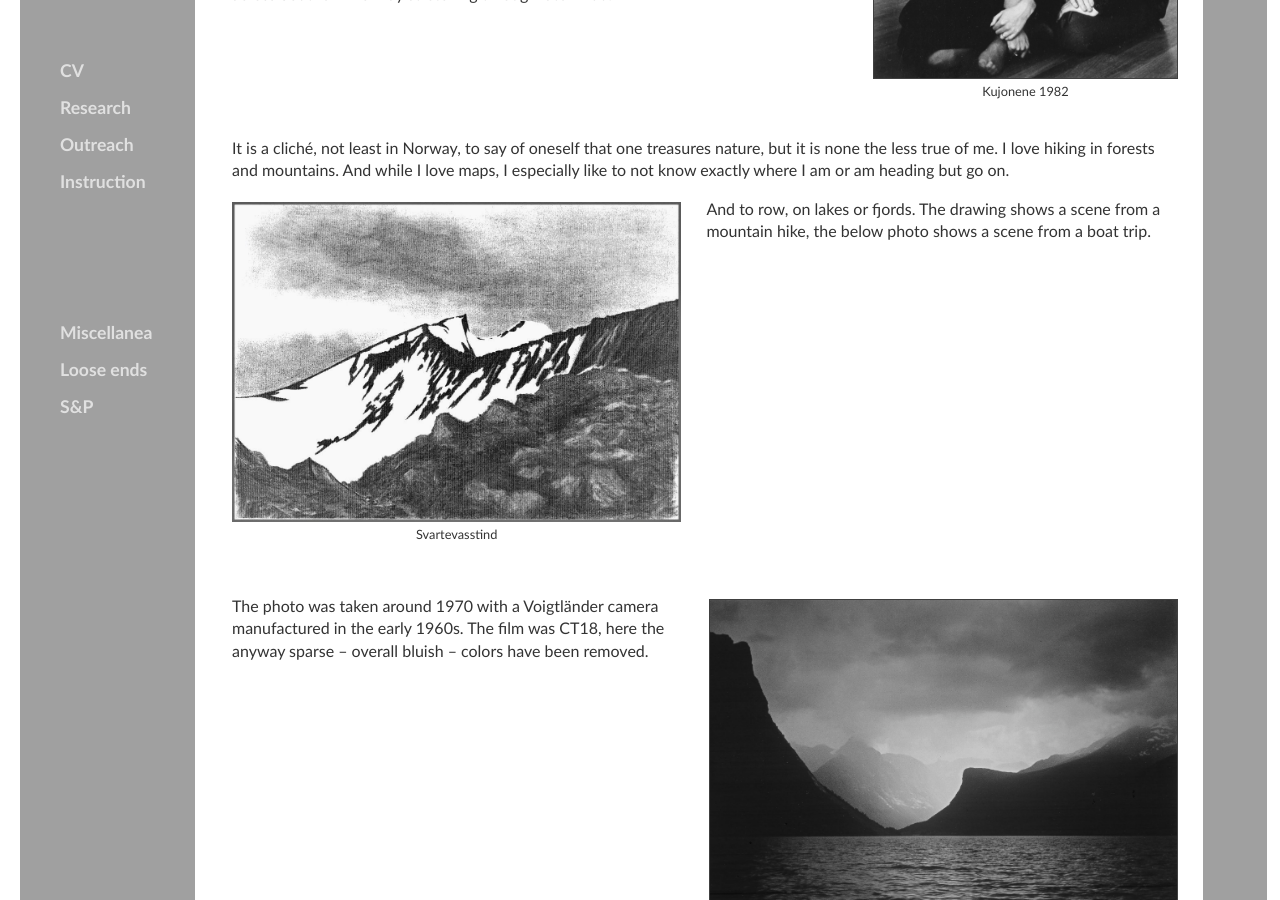
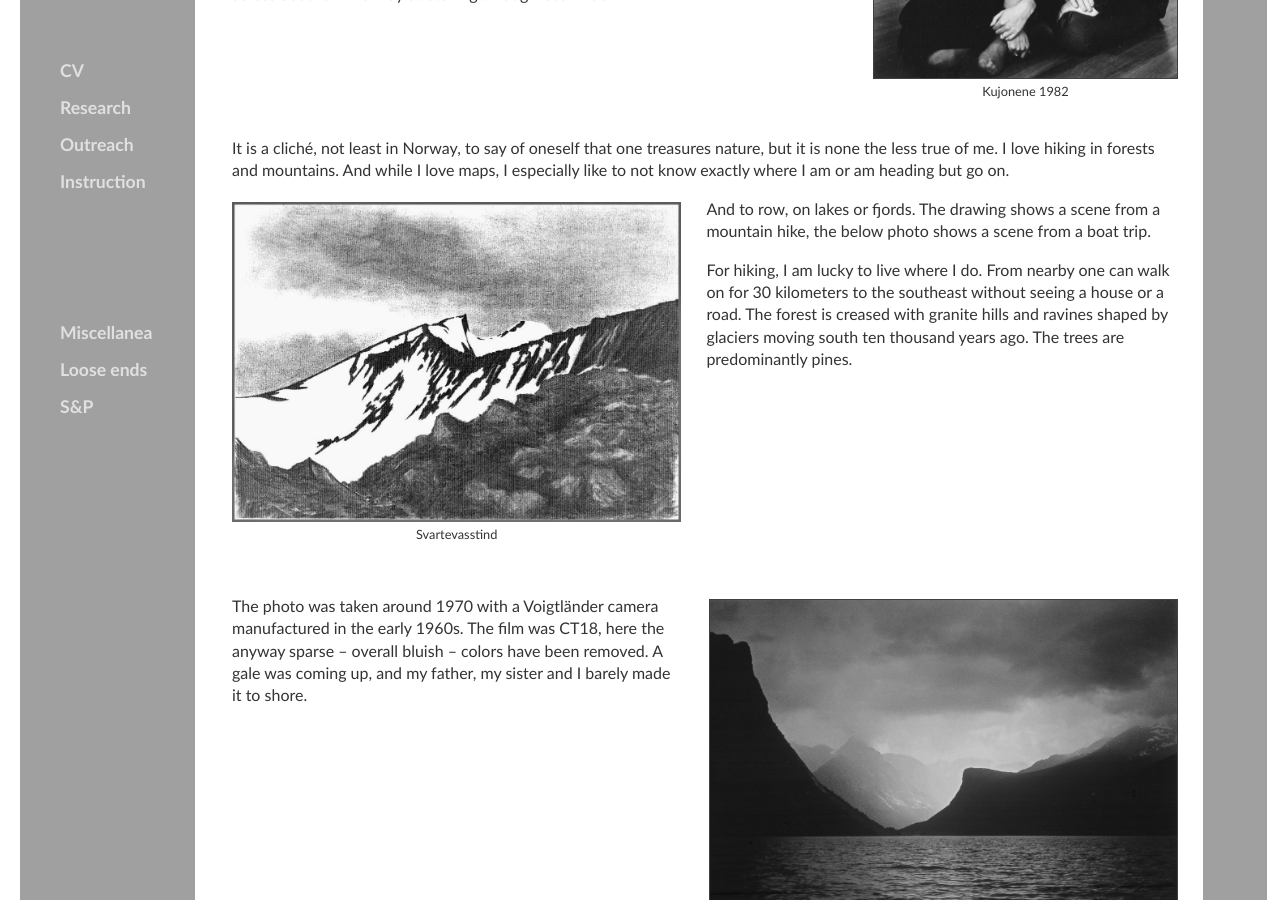
Before and after one commit to kjelljs/kjelljs.github.io, a Jekyll site: the page built from about/index.html, in a window 1280 px wide and 900 px high, scrolled down 4629 px. Built offline with Jekyll 4.4.1, drawn with Linux system fonts in a browser that asks for light colours.

Commit message:
Update index.html

```diff
--- a/about/index.html
+++ b/about/index.html
@@ -89,9 +89,11 @@ Amateur theater remained an important part of my life for some ten years after I
 <p>It is a cliché, not least in Norway, to say of oneself that one treasures nature, but it is none the less true of me. I love hiking in forests and mountains. And while I love maps, I especially like to not know exactly where I am or am heading but go on.</p>
 <div style="float:left;"><figure class="leftfig"><img style="height:320px;" src="/pics/Svartevass.jpg"><figcaption>Svartevasstind</figcaption></figure></div>
 <p>And to row, on lakes or fjords. The drawing shows a scene from a mountain hike, the below photo shows a scene from a boat trip.
+</p>
+<p>For hiking, I am lucky to live where I do. From nearby one can walk on for 30 kilometers to the southeast without seeing a house or a road. The forest is creased with granite hills and ravines shaped by glaciers moving south ten thousand years ago. The trees are predominantly pines.
 </p></section><section><h2>&nbsp;</h2>
 <div style="float:right;"><figure class="rightfig"><img style="height:320px; border: 1px solid #404040" src="/pics/NåsaBW.jpg"><figcaption>Innfjorden</figcaption></figure></div>
-<p>The photo was taken around 1970 with a Voigtländer camera manufactured in the early 1960s. The film was CT18, here the anyway sparse – overall bluish – colors have been removed.</p>
+<p>The photo was taken around 1970 with a Voigtländer camera manufactured in the early 1960s. The film was CT18, here the anyway sparse – overall bluish – colors have been removed. A gale was coming up, and my father, my sister and I barely made it to shore.</p>
 </section>
 <!--p> Unexpected lakes or ponds ... all that the glaciers left, rocks ragged or smooth, and all that grows in the grooves and valleys ... and to row, on lakes or fjords, reaching lonely shores and improbable harbors </p>-->
 <section>&nbsp;</section>
```
